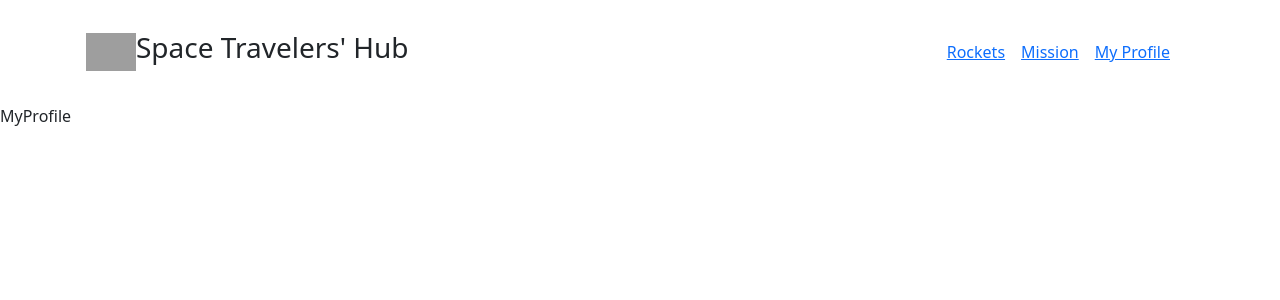
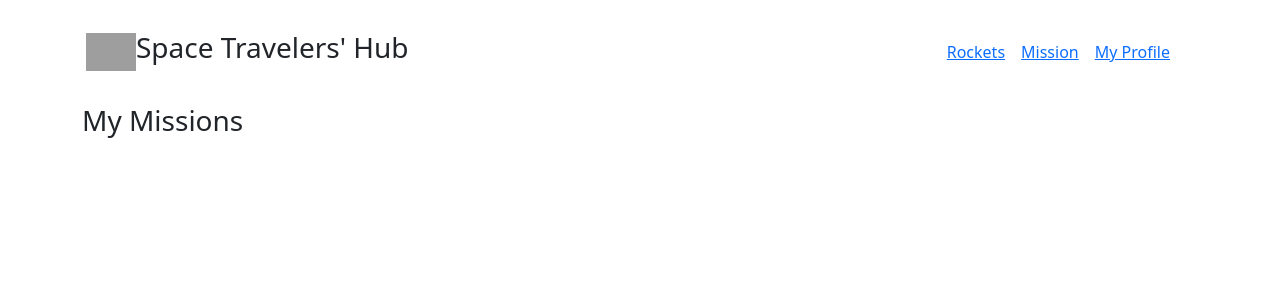
Before and after one commit to Wineshuga/nassa, a React (Create React App) app: page /MyProfile in a window 1280 px wide. Shown: the top 300 px of the page. Built offline with nearby package versions, Linux system fonts and the light colour scheme; grey boxes are pictures that could not be loaded.

Commit message:
Add structure to profile

```diff
--- a/src/components/MyProfile.jsx
+++ b/src/components/MyProfile.jsx
@@ -1,7 +1,25 @@
-import React from 'react';
+import { useSelector } from 'react-redux';
 
-function MyProfile() {
-  return <div>MyProfile</div>;
-}
+const MyProfile = () => {
+  const { missions } = useSelector((store) => store.missions);
+  return (
+    <div className="container d-flex">
+      <section className="">
+        <h3>My Missions</h3>
+        <ul className="list-group">
+          {missions.filter((item) => item.reserved)
+            .map((item) => (
+              <li
+                key={item.id}
+                className="list-group-item p-4"
+              >
+                {item.name}
+              </li>
+            ))}
+        </ul>
+      </section>
+    </div>
+  );
+};
 
 export default MyProfile;
```
